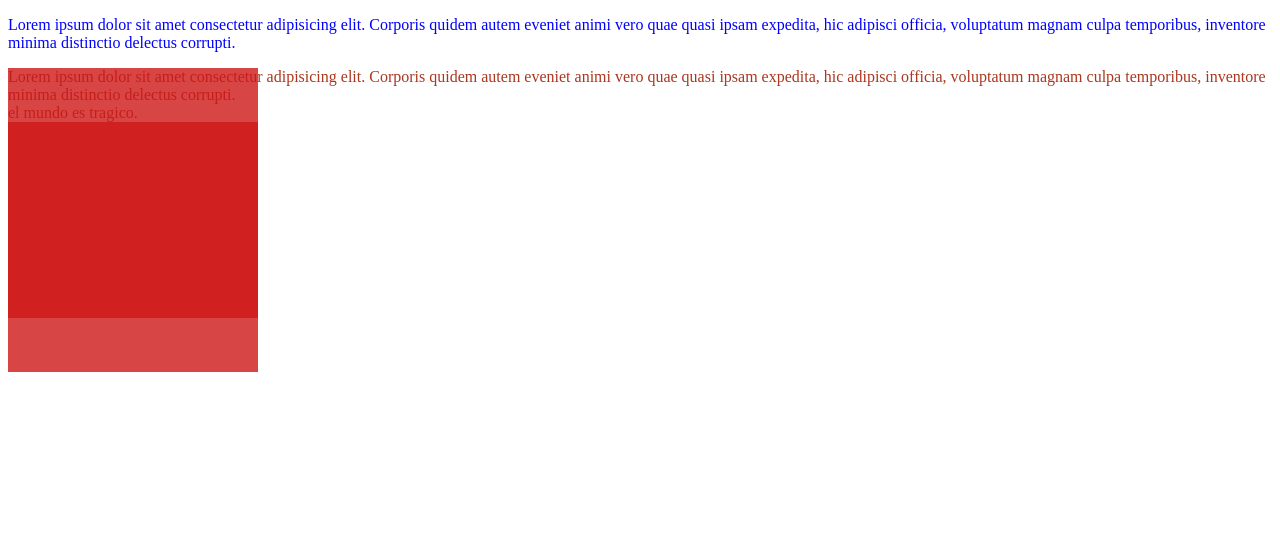
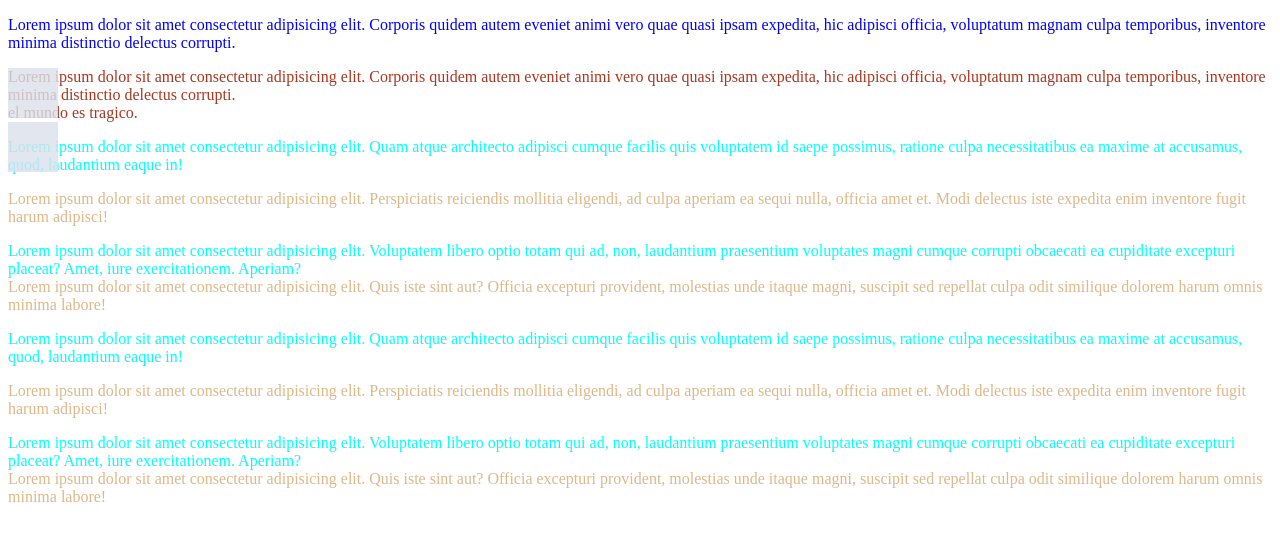
Before and after one commit to SandraMamani/160323, a plain HTML site: page index.html in a window 1280 px wide. Drawn offline with Linux system fonts and the light colour scheme.

Commit message:
tarea de hoy colores con cajones

```diff
--- a/css/estilos.css
+++ b/css/estilos.css
@@ -7,8 +7,24 @@ div{
 }
 
 .caja1{
-width: 250px;
-height: 250px;
-background-color:hsla(0, 80%, 45%, 0.8);
+width: 50px;
+height: 50px;
+background-color:hsla(212, 27%, 89%, 0.8);
 position: absolute;
 }
+
+.parrafo{
+color: aqua;
+}
+
+#importante{
+    color: burlywood;
+}
+
+.rayos{
+    background-colors: #8fff55ef;
+}
+
+#x{
+    background-color: aquamarine;
+}
--- a/index.html
+++ b/index.html
@@ -10,8 +10,7 @@
 </head>
 <body>
     <p>
-        Lorem ipsum dolor sit amet consectetur adipisicing elit. Corporis quidem autem eveniet animi vero quae quasi ipsam expedita, hic adipisci officia, voluptatum magnam culpa temporibus, inventore minima distinctio delectus corrupti.
-    </p>
+        Lorem ipsum dolor sit amet consectetur adipisicing elit. Corporis quidem autem eveniet animi vero quae quasi ipsam expedita, hic adipisci officia, voluptatum magnam culpa temporibus, inventore minima distinctio delectus corrupti. </p>
     <div class="caja1"></div>
 
     <div>Lorem ipsum dolor sit amet consectetur adipisicing elit. Corporis quidem autem eveniet animi vero quae quasi ipsam expedita, hic adipisci officia, voluptatum magnam culpa temporibus, inventore minima distinctio delectus corrupti.</div>
@@ -19,5 +18,26 @@
     <div> el mundo es tragico.</div>
 
     <div class="caja1"></div>
+
+    <p class="parrafo">Lorem ipsum dolor sit amet consectetur adipisicing elit. Quam atque architecto adipisci cumque facilis quis voluptatem id saepe possimus, ratione culpa necessitatibus ea maxime at accusamus, quod, laudantium eaque in!</p>
+
+    <p id="importante">Lorem ipsum dolor sit amet consectetur adipisicing elit. Perspiciatis reiciendis mollitia eligendi, ad culpa aperiam ea sequi nulla, officia amet et. Modi delectus iste expedita enim inventore fugit harum adipisci!</p>
+
+    <div class="parrafo">Lorem ipsum dolor sit amet consectetur adipisicing elit. Voluptatem libero optio totam qui ad, non, laudantium praesentium voluptates magni cumque corrupti obcaecati ea cupiditate excepturi placeat? Amet, iure exercitationem. Aperiam?</div>
+
+    <div id="importante">Lorem ipsum dolor sit amet consectetur adipisicing elit. Quis iste sint aut? Officia excepturi provident, molestias unde itaque magni, suscipit sed repellat culpa odit similique dolorem harum omnis minima labore!</div>
+
+    <p class="parrafo">Lorem ipsum dolor sit amet consectetur adipisicing elit. Quam atque architecto adipisci cumque facilis quis voluptatem id saepe possimus, ratione culpa necessitatibus ea maxime at accusamus, quod, laudantium eaque in!</p>
+
+    <p id="importante">Lorem ipsum dolor sit amet consectetur adipisicing elit. Perspiciatis reiciendis mollitia eligendi, ad culpa aperiam ea sequi nulla, officia amet et. Modi delectus iste expedita enim inventore fugit harum adipisci!</p>
+
+    <div class="parrafo">Lorem ipsum dolor sit amet consectetur adipisicing elit. Voluptatem libero optio totam qui ad, non, laudantium praesentium voluptates magni cumque corrupti obcaecati ea cupiditate excepturi placeat? Amet, iure exercitationem. Aperiam?</div>
+
+    <div id="importante">Lorem ipsum dolor sit amet consectetur adipisicing elit. Quis iste sint aut? Officia excepturi provident, molestias unde itaque magni, suscipit sed repellat culpa odit similique dolorem harum omnis minima labore!</div>
+
+
+
+
+
 </body>
 </html>
```
